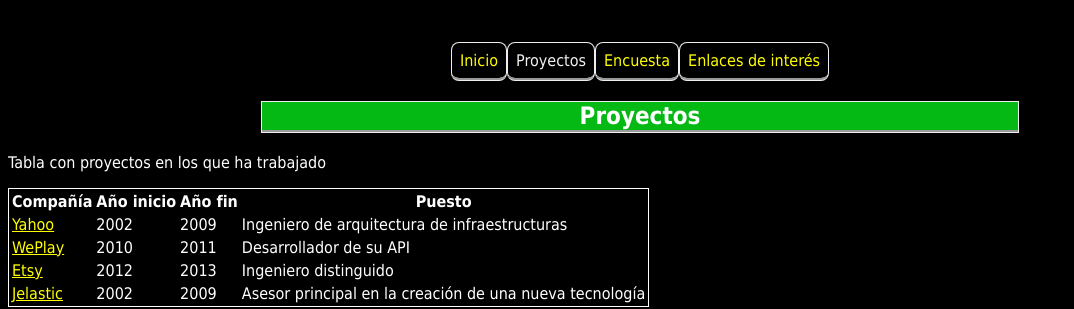
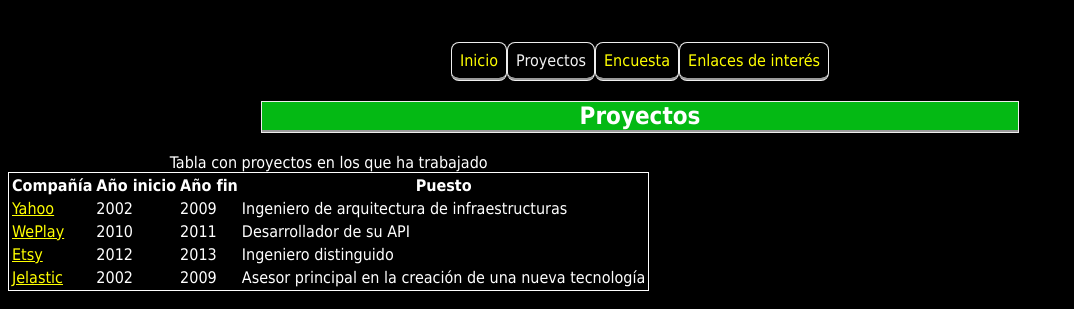
Before and after one commit to RodriguezArtimeSergio/sew, a plain HTML site: page proyectos.html in a window 1280 px wide. Shown: the part 124-433 px from the top of the page, without its empty margins (0-1074 px from the left). Drawn offline with Linux system fonts and the light colour scheme.

Commit message:
Add files via upload

```diff
--- a/proyectos.html
+++ b/proyectos.html
@@ -24,8 +24,8 @@
         </nav>
         <section>
           <h2>Proyectos</h2>
-            <p>Tabla con proyectos en los que ha trabajado</p>
             <table>
+              <caption>Tabla con proyectos en los que ha trabajado</caption>
                 <tr>
                   <th>Compañía</th>
                   <th>Año inicio</th>
```
